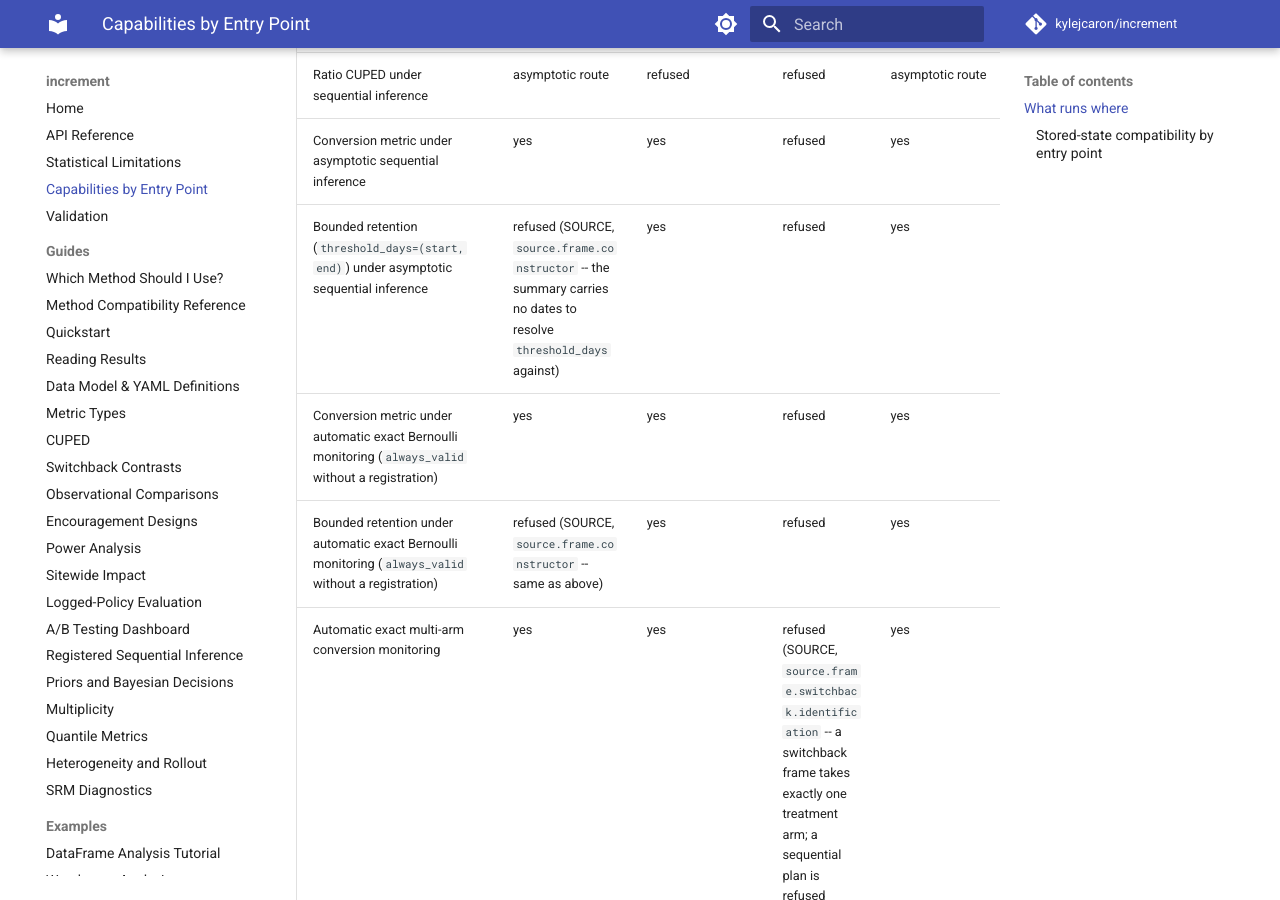
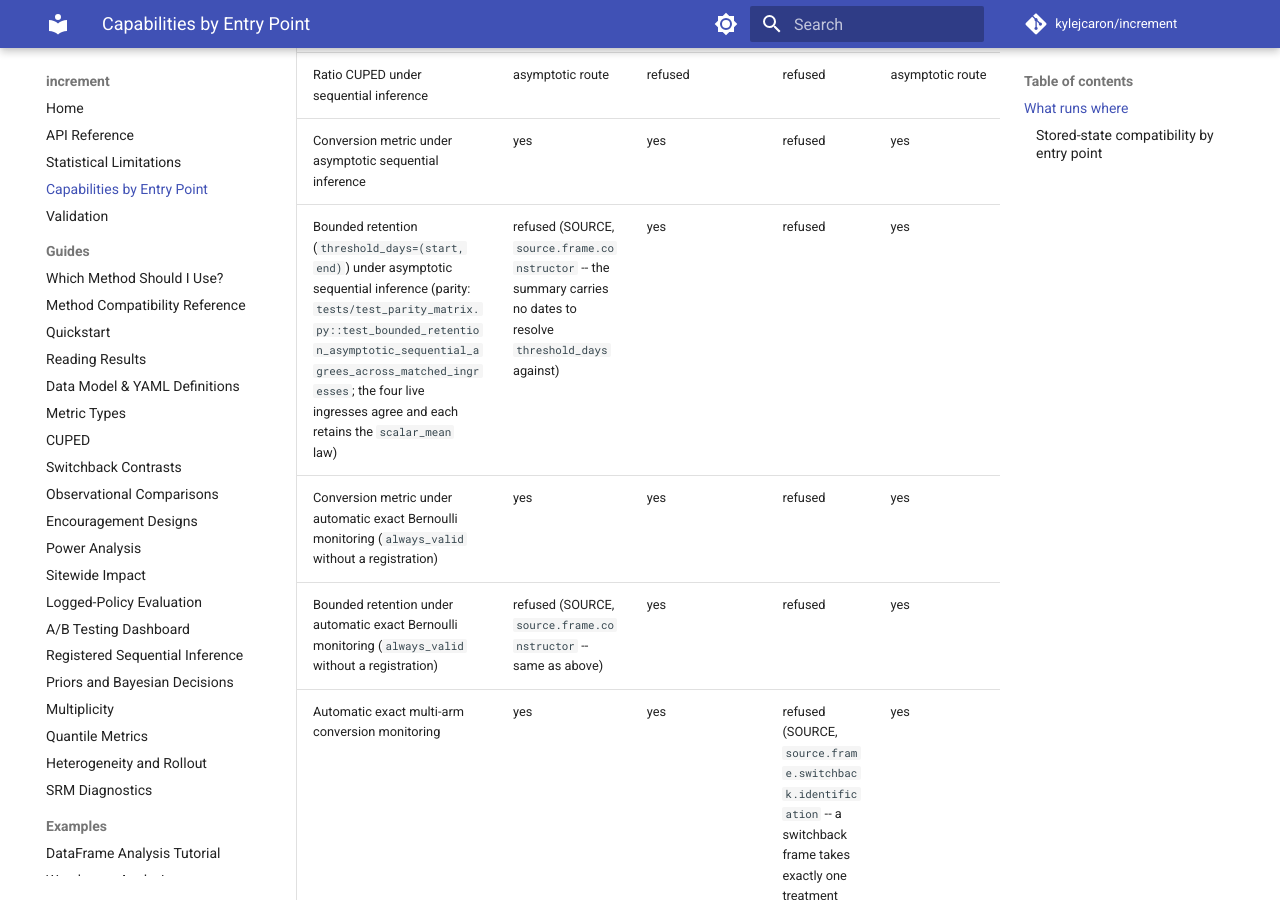
Before and after one commit to kylejcaron/increment, an MkDocs documentation site: the page built from docs/reference/capabilities-by-entry-point.md, in a window 1280 px wide and 900 px high, scrolled down 1311 px. Built offline with MkDocs 1.6.1 and Material for MkDocs 9.7.7, drawn with Linux system fonts in a browser that asks for light colours; comment, search, counter and statistics services are not loaded.

Commit message:
docs: cite the asymptotic retention parity test on the capability page

```diff
--- a/docs/reference/capabilities-by-entry-point.md
+++ b/docs/reference/capabilities-by-entry-point.md
@@ -32,7 +32,7 @@ Reproduce this table with `uv run --extra demo --extra tables --extra dashboard
 | CUPED under sequential inference | asymptotic route | refused | refused | asymptotic route | asymptotic route | checkpoint replay |
 | Ratio CUPED under sequential inference | asymptotic route | refused | refused | asymptotic route | asymptotic route | checkpoint replay |
 | Conversion metric under asymptotic sequential inference | yes | yes | refused | yes | yes | checkpoint replay |
-| Bounded retention (`threshold_days=(start, end)`) under asymptotic sequential inference | refused (SOURCE, `source.frame.constructor` -- the summary carries no dates to resolve `threshold_days` against) | yes | refused | yes | yes | checkpoint replay |
+| Bounded retention (`threshold_days=(start, end)`) under asymptotic sequential inference (parity: `tests/test_parity_matrix.py::test_bounded_retention_asymptotic_sequential_agrees_across_matched_ingresses`; the four live ingresses agree and each retains the `scalar_mean` law) | refused (SOURCE, `source.frame.constructor` -- the summary carries no dates to resolve `threshold_days` against) | yes | refused | yes | yes | checkpoint replay |
 | Conversion metric under automatic exact Bernoulli monitoring (`always_valid` without a registration) | yes | yes | refused | yes | yes | checkpoint replay |
 | Bounded retention under automatic exact Bernoulli monitoring (`always_valid` without a registration) | refused (SOURCE, `source.frame.constructor` -- same as above) | yes | refused | yes | yes | checkpoint replay |
 | Automatic exact multi-arm conversion monitoring | yes | yes | refused (SOURCE, `source.frame.switchback.identification` -- a switchback frame takes exactly one treatment arm; a sequential plan is refused separately, `source.frame.switchback.plan`) | yes | yes | checkpoint replay |
```
